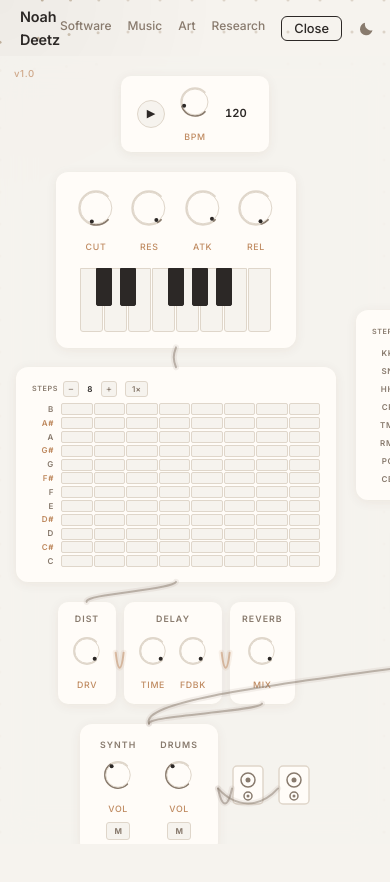
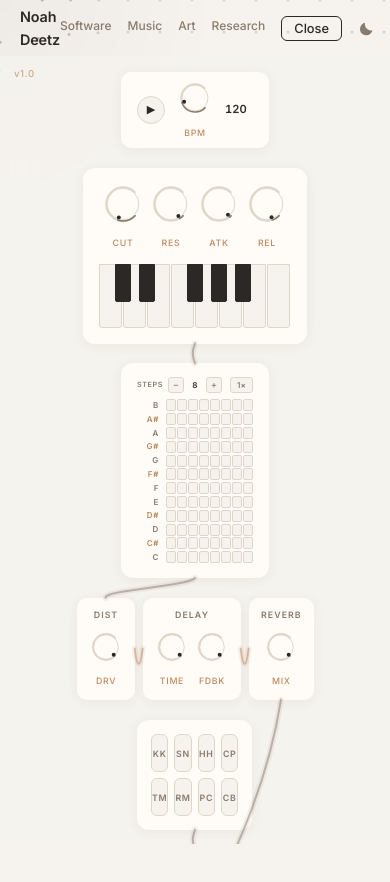
Before and after one commit to noahdeetzers/noahdeetzers.github.io, a React (Vite) app: page /#/ in a window 390 px wide. Both pictures are taken after a click on the button "Play Synths". Shown: the top 882 px of the page. Built offline with nearby package versions, Linux system fonts and the light colour scheme.

Commit message:
mobile layout looks better

```diff
--- a/src/App.css
+++ b/src/App.css
@@ -350,17 +350,14 @@ a {
 }
 
 .project-card {
+  display: block;
   background: var(--card-bg);
   border-radius: 12px;
   box-shadow: var(--card-shadow);
   overflow: hidden;
   cursor: pointer;
-  transition: box-shadow 0.2s ease, transform 0.2s ease;
-}
-
-.project-card:hover {
-  box-shadow: var(--card-shadow-hover);
-  transform: translateY(-2px);
+  color: inherit;
+  text-decoration: none;
 }
 
 .project-card-image {
@@ -373,11 +370,6 @@ a {
   width: 100%;
   height: 100%;
   object-fit: cover;
-  transition: transform 0.3s ease;
-}
-
-.project-card:hover .project-card-image img {
-  transform: scale(1.03);
 }
 
 .project-card-info {
@@ -1474,3 +1466,54 @@ a {
                 opacity 0.3s ease;
   }
 }
+
+/* ========================
+   Studio Mobile
+   ======================== */
+@media (max-width: 640px) {
+  .studio-columns {
+    grid-template-columns: 1fr;
+  }
+
+  .studio-devices {
+    padding: 16px 12px;
+  }
+
+  .synth-device {
+    width: 100%;
+    max-width: 320px;
+  }
+
+  .seq-device {
+    width: 100%;
+    max-width: 100%;
+  }
+
+  .drum-device {
+    width: 100%;
+    max-width: 200px;
+  }
+
+  .drum-pad {
+    width: 100%;
+    height: 38px;
+  }
+
+  .fx-device {
+    flex-wrap: wrap;
+    justify-content: center;
+  }
+
+  .mixer {
+    gap: 16px;
+    padding: 12px 16px;
+  }
+
+  .speakers {
+    gap: 8px;
+  }
+
+  .studio-row--center {
+    flex-wrap: wrap;
+  }
+}
```
Also changed, not shown: src/components/TiltedCard.jsx (added, +61 -0 lines).
